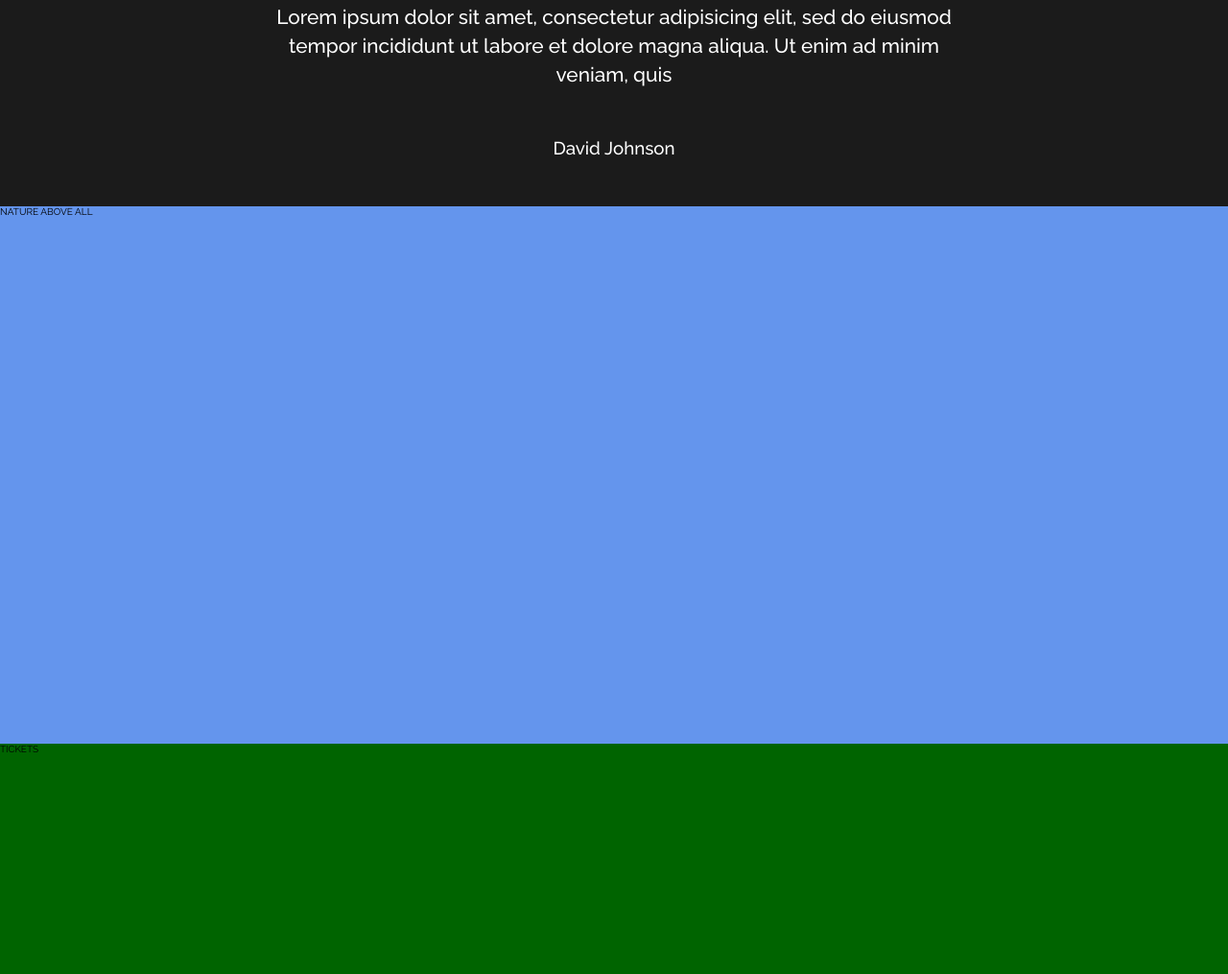
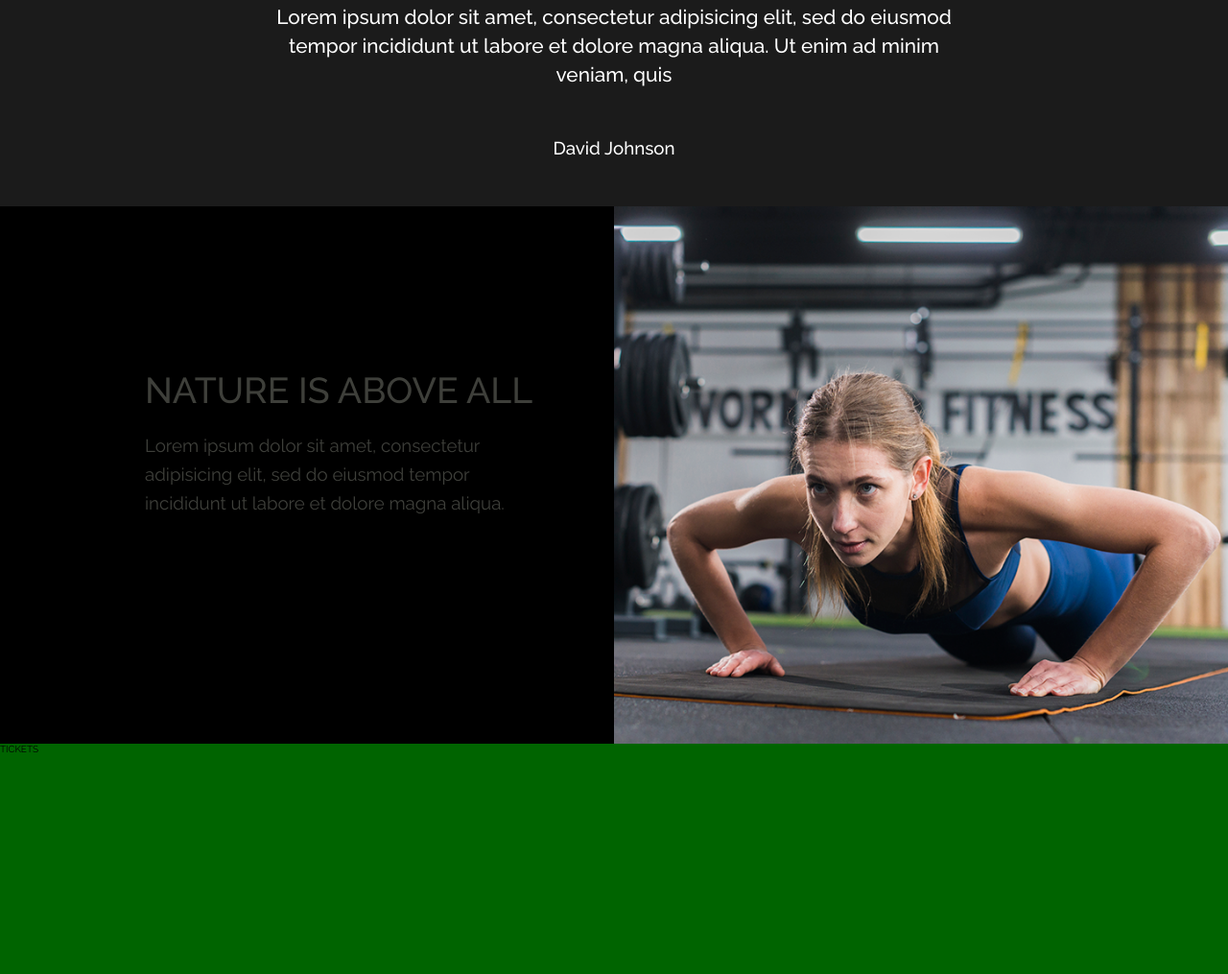
Before and after one commit to st-rkalinov/fitness-gym-website-design, a website: page index.html in a window 1280 px wide. Shown: the part 4311-5326 px from the top of the page at 96% size. Drawn offline with Linux system fonts and the light colour scheme.

Commit message:
finish sections "our-thought"

```diff
--- a/index.html
+++ b/index.html
@@ -205,7 +205,13 @@
     <p class="section-quote__author">David Johnson</p>
 </section>
 <section class="section-thought">
-    NATURE ABOVE ALL
+    <div class="section-thought__info">
+        <h2 class="heading-2">Nature is above all</h2>
+        <p class="section-thought__text">Lorem ipsum dolor sit amet, consectetur adipisicing elit, sed do eiusmod tempor
+            incididunt ut labore et dolore magna aliqua.</p>
+    </div>
+    <div class="section-thought__img">
+    </div>
 </section>
 <section class="section-tickets">
     TICKETS
--- a/sass/base/_typography.scss
+++ b/sass/base/_typography.scss
@@ -4,6 +4,13 @@
   text-shadow: 0 0 5px white, 0 0 10px white, 0 0 10px white;
   -webkit-text-stroke: 3px white;
   font-weight: 900;
+}
+
+.heading-2 {
+  font-size: 3.75rem;
+  color: $color-tertiary;
+  font-weight: 500;
+  text-transform: uppercase;
 }
 
 .heading-3 {
--- a/sass/pages/_home.scss
+++ b/sass/pages/_home.scss
@@ -137,7 +137,28 @@
 }
 
 .section-thought {
-  background-color: cornflowerblue;
+  background-color: black;
+  display: flex;
+
+  & > * {
+    width: 50%;
+  }
+
+  &__info {
+    padding: 17rem 7rem 0 $section-base-left-padding + $section-content-left-padding;
+  }
+
+  &__img {
+    background-image: url("../img/thought-image.png");
+    background-size: cover;
+  }
+
+  &__text {
+    color: $color-tertiary;
+    font-size: 1.87rem;
+    line-height: 3rem;
+    padding-top: 2rem;
+  }
 }
 
 .section-tickets {
```
Also changed, not shown: css/style.comp.css, img/thought-image.png (added), 1 other file.
